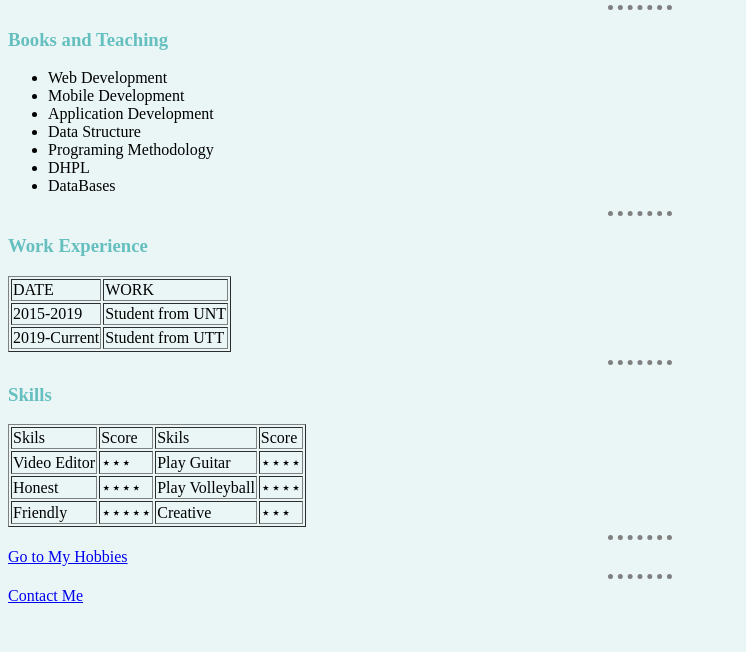
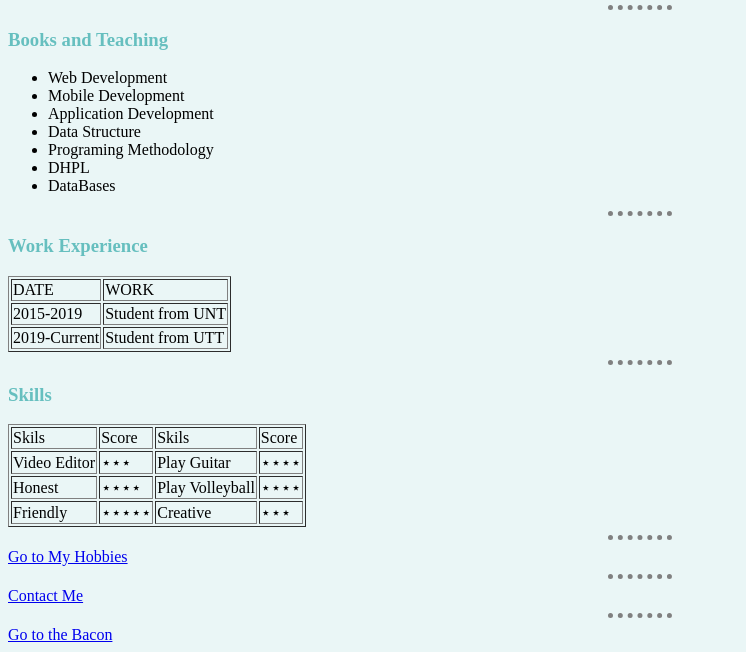
Before and after one commit to LizzandroEs/cv_3c, a plain HTML site: page index.html in a window 1280 px wide. Shown: the part 237-889 px from the top of the page, without its empty margins (0-746 px from the left). Before the commit the page ends 850 px from the top, so only its background shows below. Drawn offline with Linux system fonts and the light colour scheme.

Commit message:
Add files via upload

```diff
--- a/index.html
+++ b/index.html
@@ -88,5 +88,7 @@
     <a href="Hobbies.html">Go to My Hobbies</a>
     <hr />
     <a href="ContactMe.html">Contact Me</a>
+    <hr />
+    <a href="index3.html">Go to the Bacon</a>
 </body>
 </html>
```
